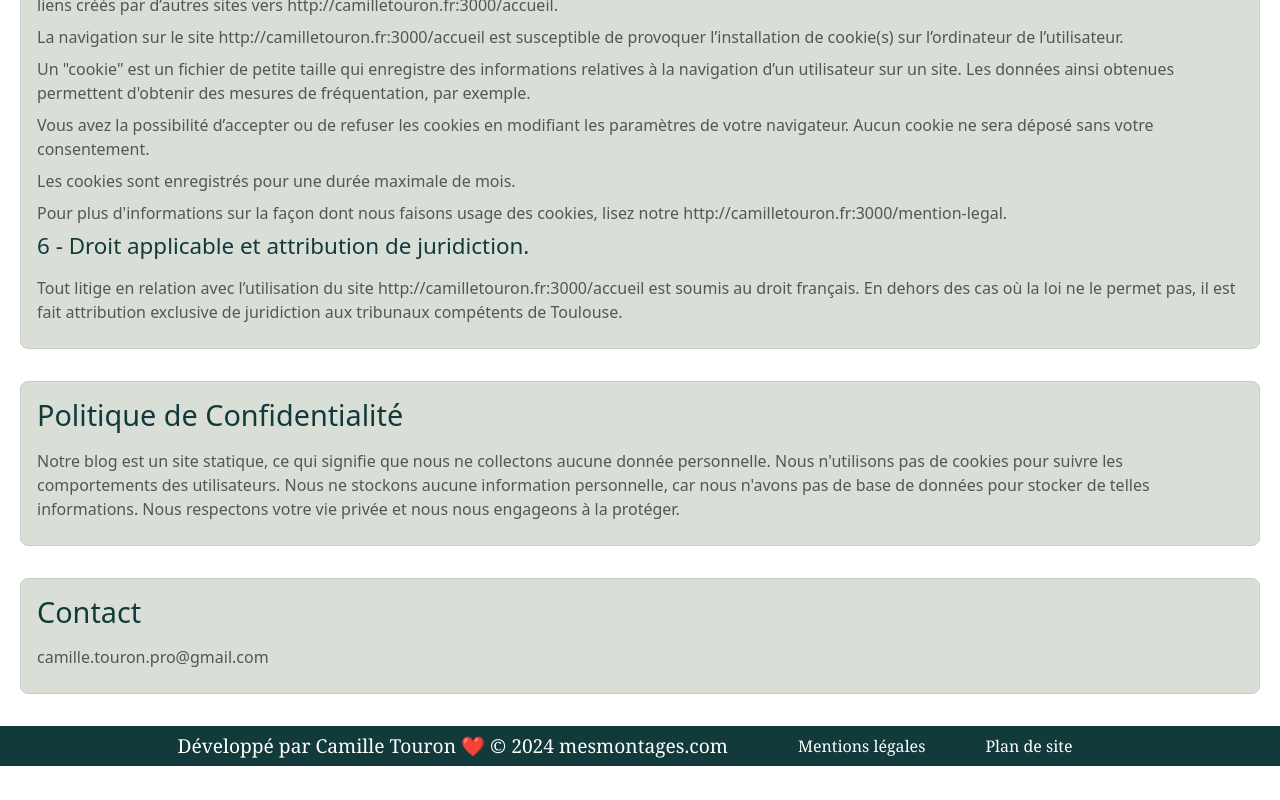
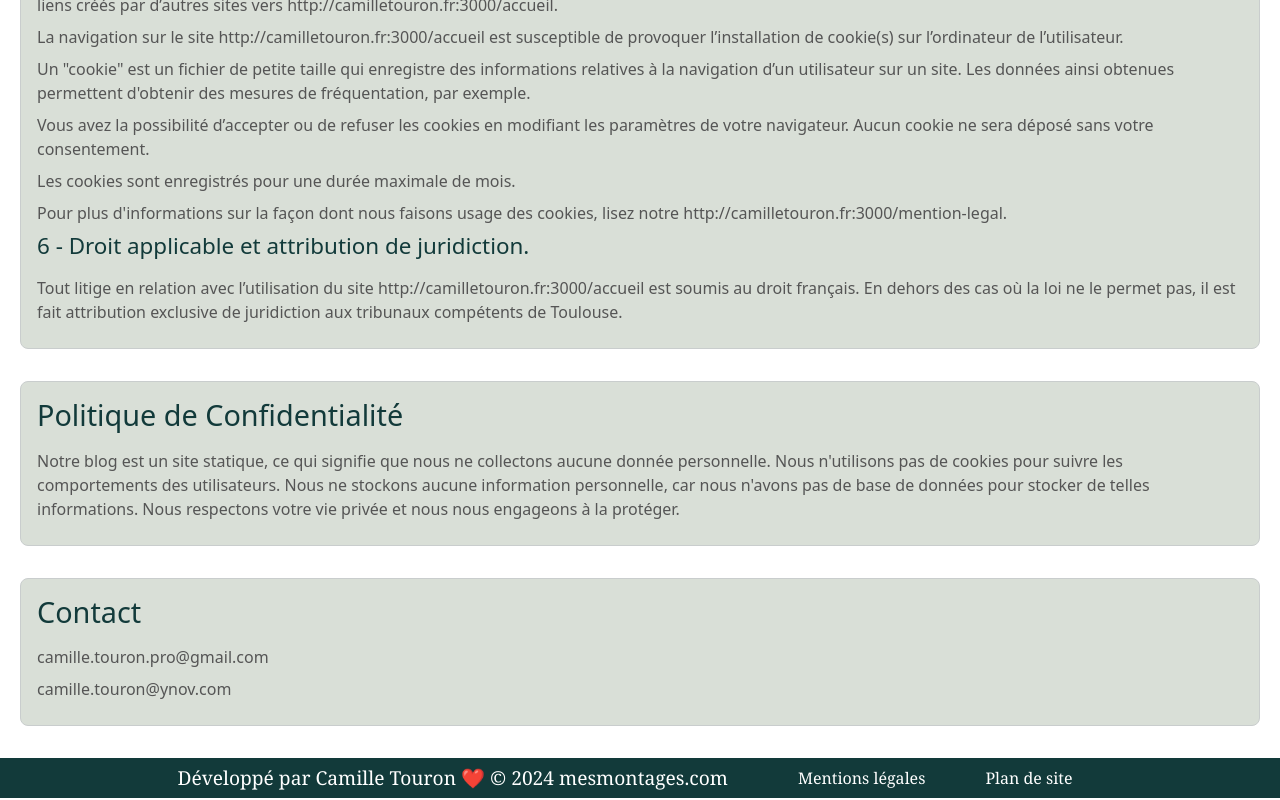
Before and after one commit to CamilleTouron/BLOG_REACT, a React (Create React App) app: page /mention-legal in a window 1280 px wide. Shown: the part 1307-2107 px from the top of the page. Before the commit the page ends 2075 px from the top, so only its background shows below. Built offline with nearby package versions, Linux system fonts and the light colour scheme.

Commit message:
Ajout second contact

```diff
--- a/src/components/MentionLegal.js
+++ b/src/components/MentionLegal.js
@@ -107,6 +107,7 @@ const MentionLegal = () => {
                 <h2>Contact</h2>
                 <article>
                     <p>camille.touron.pro@gmail.com</p>
+                    <p>camille.touron@ynov.com</p>
                 </article>
             </section>
         </section>
```
